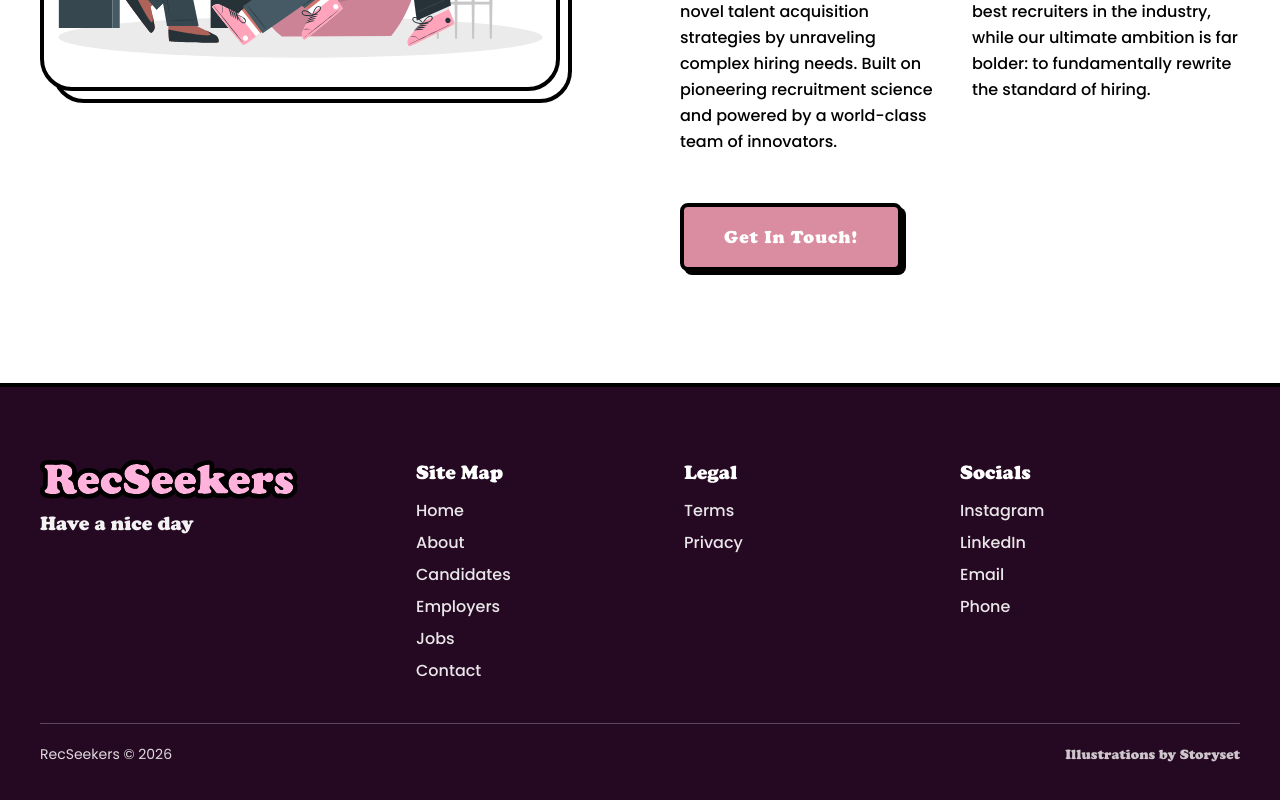
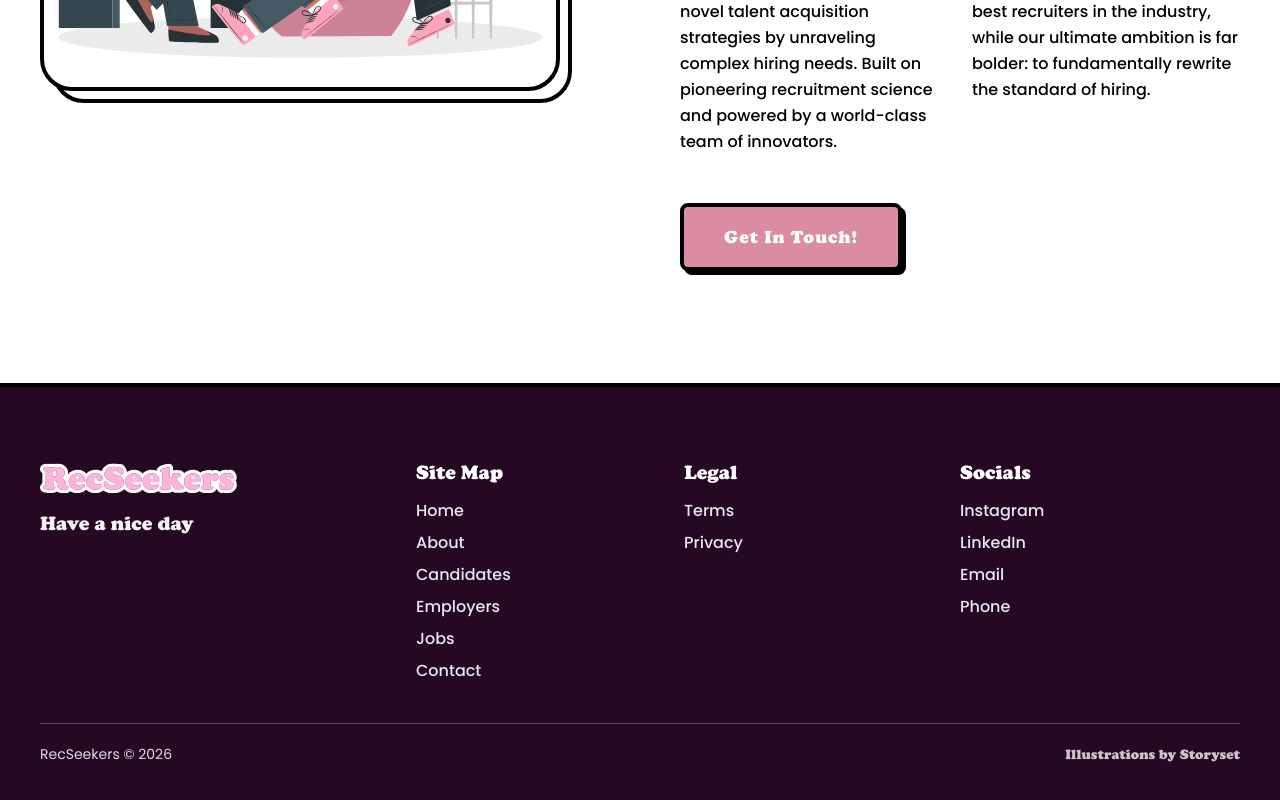
Before and after one commit to CD-Chief/RecSeekers-Website, a Next.js app in the folder frontend/: page / in a window 1280 px wide. Shown: the part 6730-7530 px from the top of the page. Built offline with nearby package versions, Linux system fonts and the light colour scheme.

Commit message:
feat: switch footer logo to white ver

```diff
--- a/frontend/components/Footer/footer.tsx
+++ b/frontend/components/Footer/footer.tsx
@@ -37,7 +37,7 @@
         <footer className="relative z-20 w-full border-t-4 border-black bg-primary-dark px-6 py-14 text-white md:px-10 md:py-18">
             <div className="mx-auto grid w-full max-w-7xl grid-cols-1 gap-12 md:grid-cols-[1.2fr_1.8fr_1fr] md:gap-10">
                 <section className="flex flex-col items-start">
-                    <img src="/RecLogo.svg" alt="RecSeekers" className="h-10 w-auto" />
+                    <img src="/logo-white.svg" alt="RecSeekers" className="h-10 w-auto" />
                     <p className={`mt-3 text-xl ${cooper.className} leading-tight opacity-95`}>
                         Have a nice day
                     </p>
```
Also changed, not shown: frontend/public/logo-white.svg (added).
